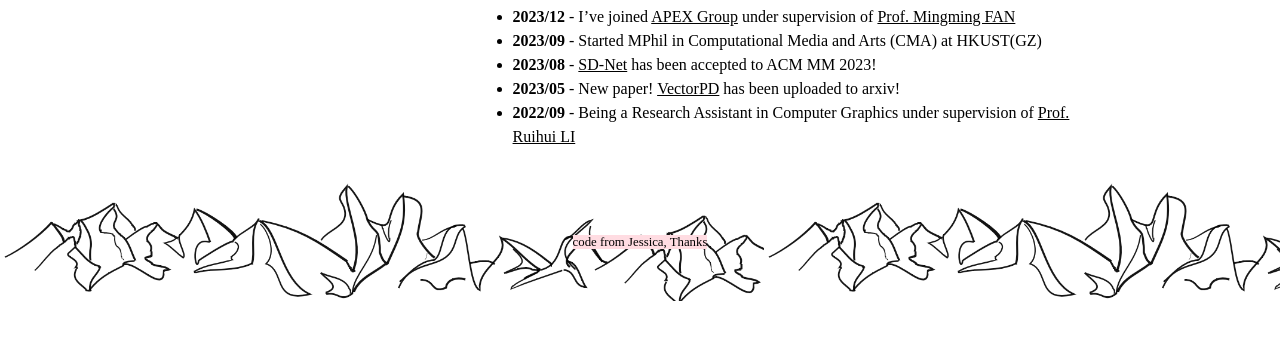
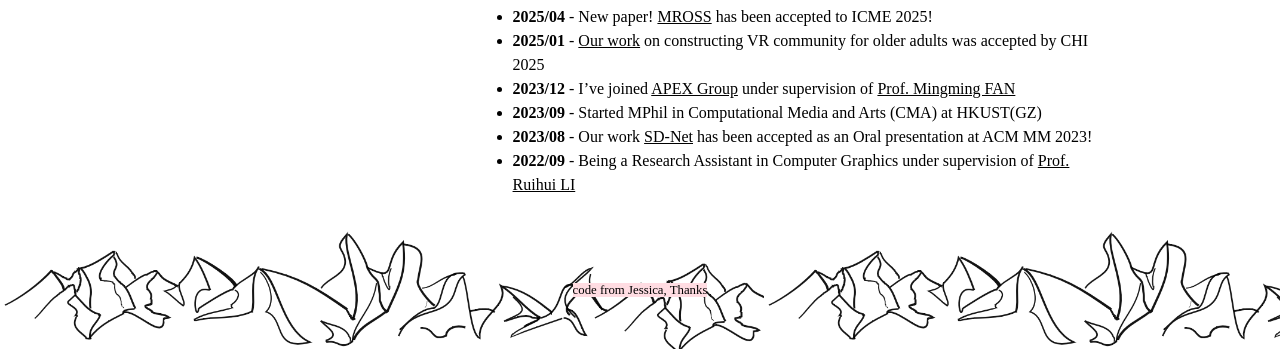
Before and after one commit to Yiki77/yiqi-liang, a website with bundled scripts: page index.html in a window 1280 px wide. Shown: the part 552-901 px from the top of the page. Before the commit the page ends 853 px from the top, so only its background shows below. Built offline with nearby package versions, Linux system fonts and the light colour scheme.

Commit message:
Update index.html

```diff
--- a/index.html
+++ b/index.html
@@ -105,10 +105,11 @@
                     <div>
                         <h3 class="masthead-subheading mt-4">Updates</h3>
                         <ul>
+                            <li><b>2025/04</b> - New paper! <a href="https://arxiv.org/abs/2410.04072" target="_blank" class="font-underline">MROSS</a> has been accepted to ICME 2025!</li>
+                            <li><b>2025/01</b> - <a href="https://arxiv.org/abs/2502.11627" target="_blank" class="font-underline">Our work</a> on constructing VR community for older adults was accepted by CHI 2025</li>
                             <li><b>2023/12</b> - I’ve joined <a href="https://www.mingmingfan.com/lab/" target="_blank" class="font-underline">APEX Group</a> under supervision of <a href="https://www.mingmingfan.com/" target="_blank" class="font-underline">Prof. Mingming FAN</a></li>
                             <li><b>2023/09</b> - Started MPhil in Computational Media and Arts (CMA) at HKUST(GZ)</li>
-                            <li><b>2023/08</b> - <a href="https://dl.acm.org/doi/10.1145/3581783.3611716" target="_blank" class="font-underline">SD-Net</a> has been accepted to ACM MM 2023!</li>
-                            <li><b>2023/05</b> - New paper! <a href="https://arxiv.org/abs/2410.04182" target="_blank" class="font-underline">VectorPD</a> has been uploaded to arxiv!</li>
+                            <li><b>2023/08</b> - Our work <a href="https://dl.acm.org/doi/10.1145/3581783.3611716" target="_blank" class="font-underline">SD-Net</a> has been accepted as an Oral presentation at ACM MM 2023!</li>
                             <li><b>2022/09</b> - Being a Research Assistant in Computer Graphics under supervision of <a href="https://liruihui.github.io/" target="_blank" class="font-underline">Prof. Ruihui LI</a> </li>
                         </ul>
                     </div>
```
